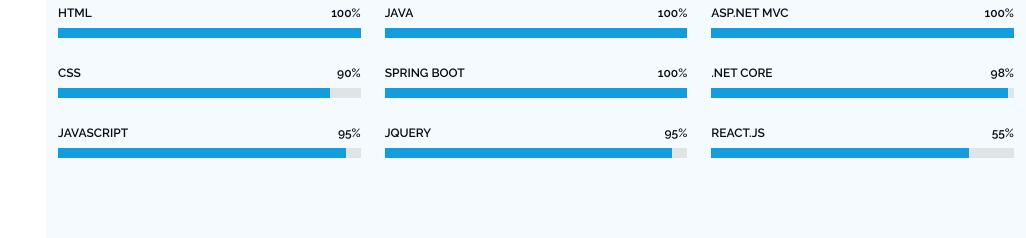
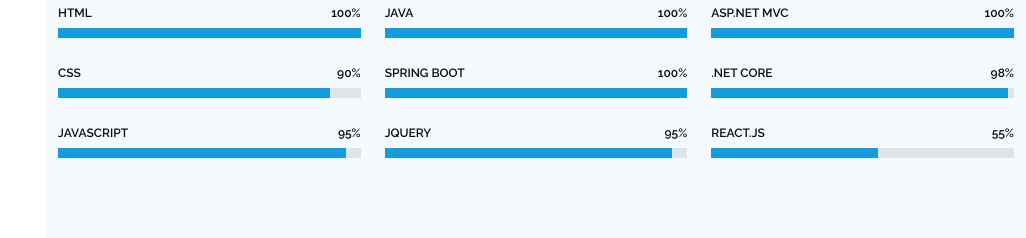
Before and after one commit to Rasnamuthuvadath/Rasna_M_V, a plain HTML site: page index.html in a window 1280 px wide. Shown: the part 1964-2202 px from the top of the page, without its empty margins (254-1280 px from the left). Drawn offline with Linux system fonts and the light colour scheme.

Commit message:
Update index.html

```diff
--- a/index.html
+++ b/index.html
@@ -227,7 +227,7 @@
             <div class="progress">
               <span class="skill"><span>React.js</span> <i class="val">55%</i></span>
               <div class="progress-bar-wrap">
-                <div class="progress-bar" role="progressbar" aria-valuenow="85" aria-valuemin="0" aria-valuemax="100"></div>
+                <div class="progress-bar" role="progressbar" aria-valuenow="55" aria-valuemin="0" aria-valuemax="100"></div>
               </div>
             </div><!-- End Skills Item -->
 
```
